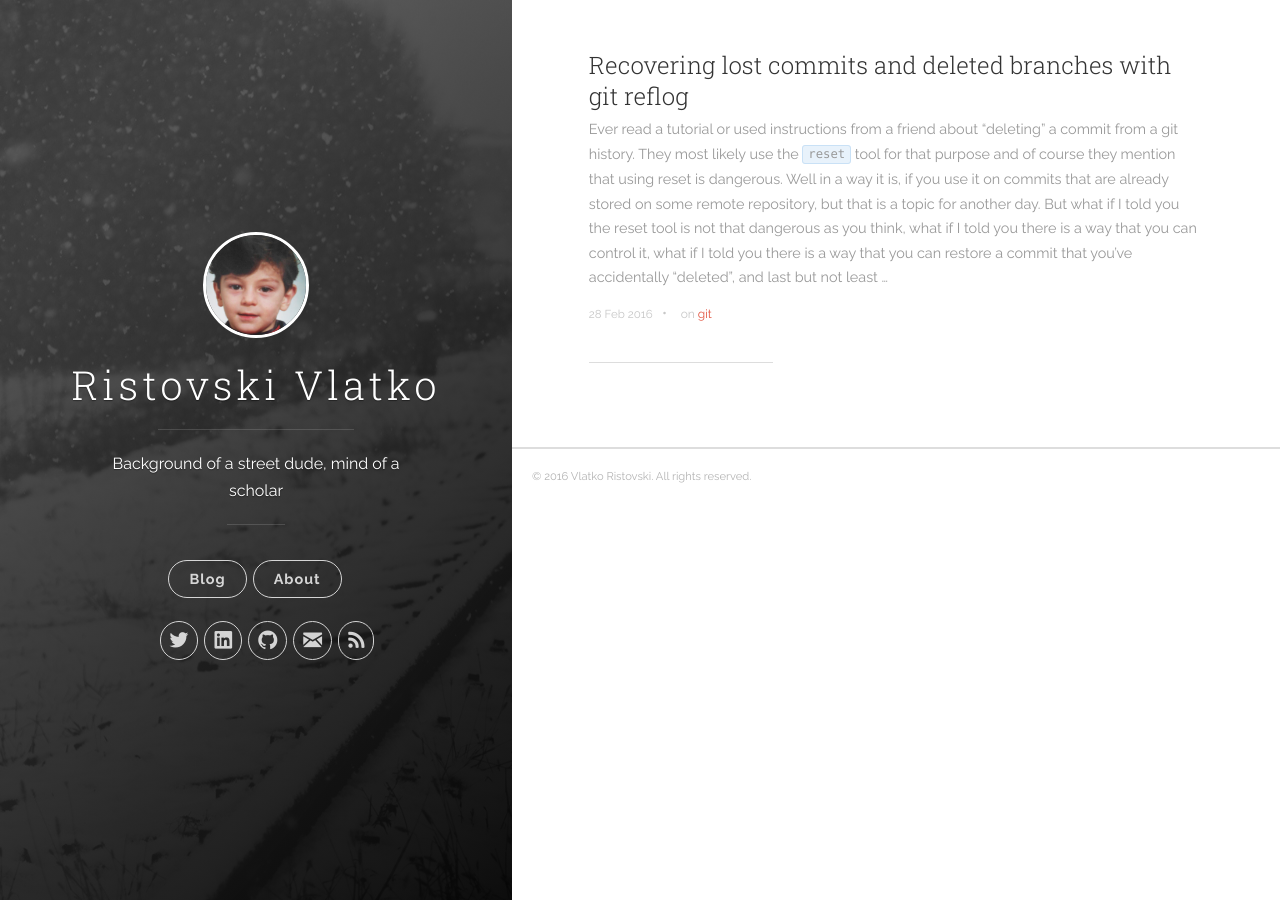
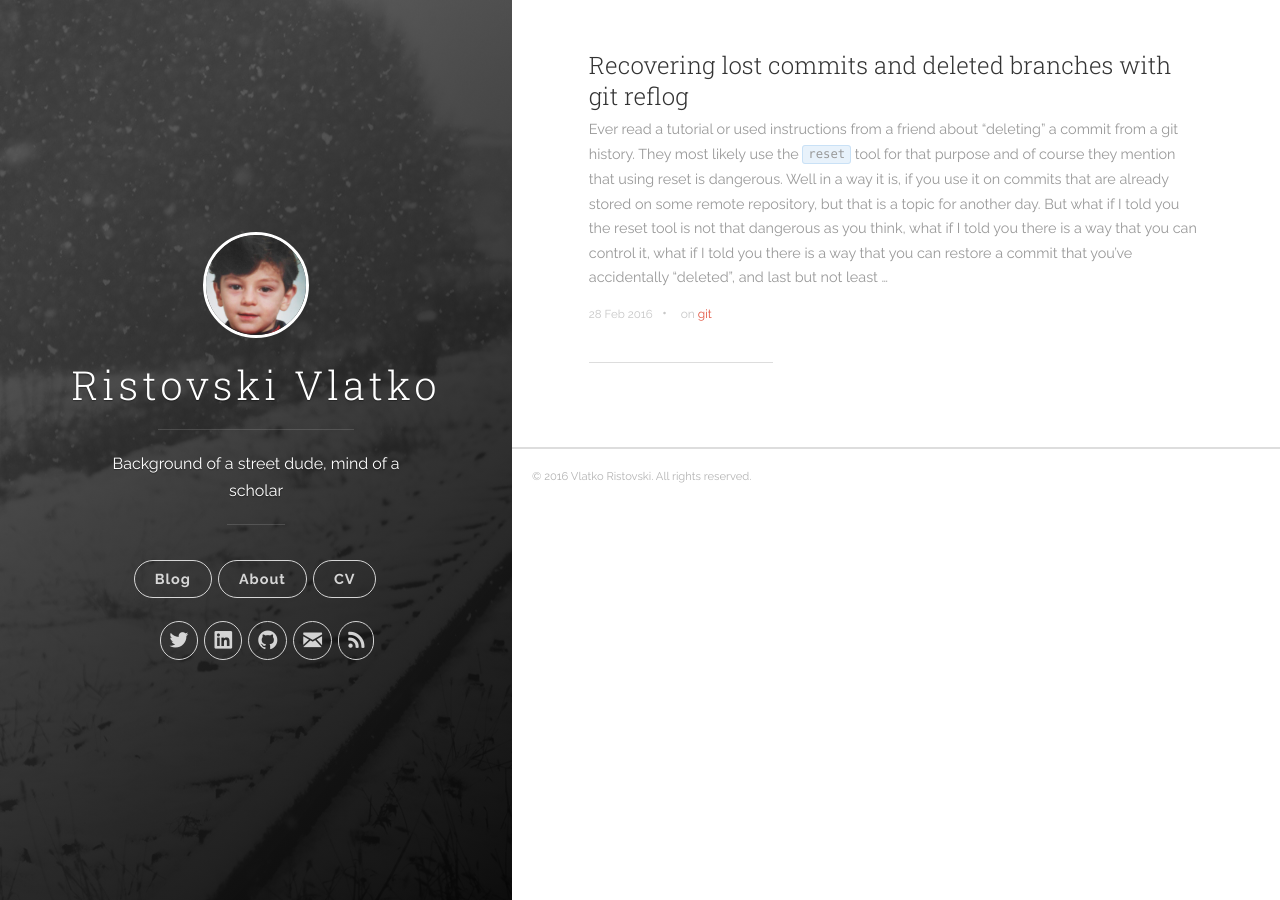
Before and after one commit to ristovskiv/ristovskiv.github.com, a Jekyll site: the page built from index.html, in a window 1280 px wide. Built offline with Jekyll 4.4.1, drawn with Linux system fonts in a browser that asks for light colours; nearby versions of some CDN libraries; the list of posts is cut into pages by our own code.

Commit message:
feat: add link for CV download

```diff
--- a/_includes/header.html
+++ b/_includes/header.html
@@ -22,6 +22,7 @@
             <ul class="navigation">
               <li class="navigation__item"><a href="{{ site.baseurl }}#blog" title="link to {{ site.title }} blog" class="blog-button">Blog</a></li>
               <li class="navigation__item"><a href="{{ site.baseurl }}about" title="link to {{ site.title }} about" class="blog-button">About</a></li>
+              <li class="navigation__item"><a href="/VlatkoRistovski-CV.pdf" target="_blank" title="download CV" class="blog-button">CV</a></li>
             </ul>
           </nav>
 
```
Also changed, not shown: 1 other file.
